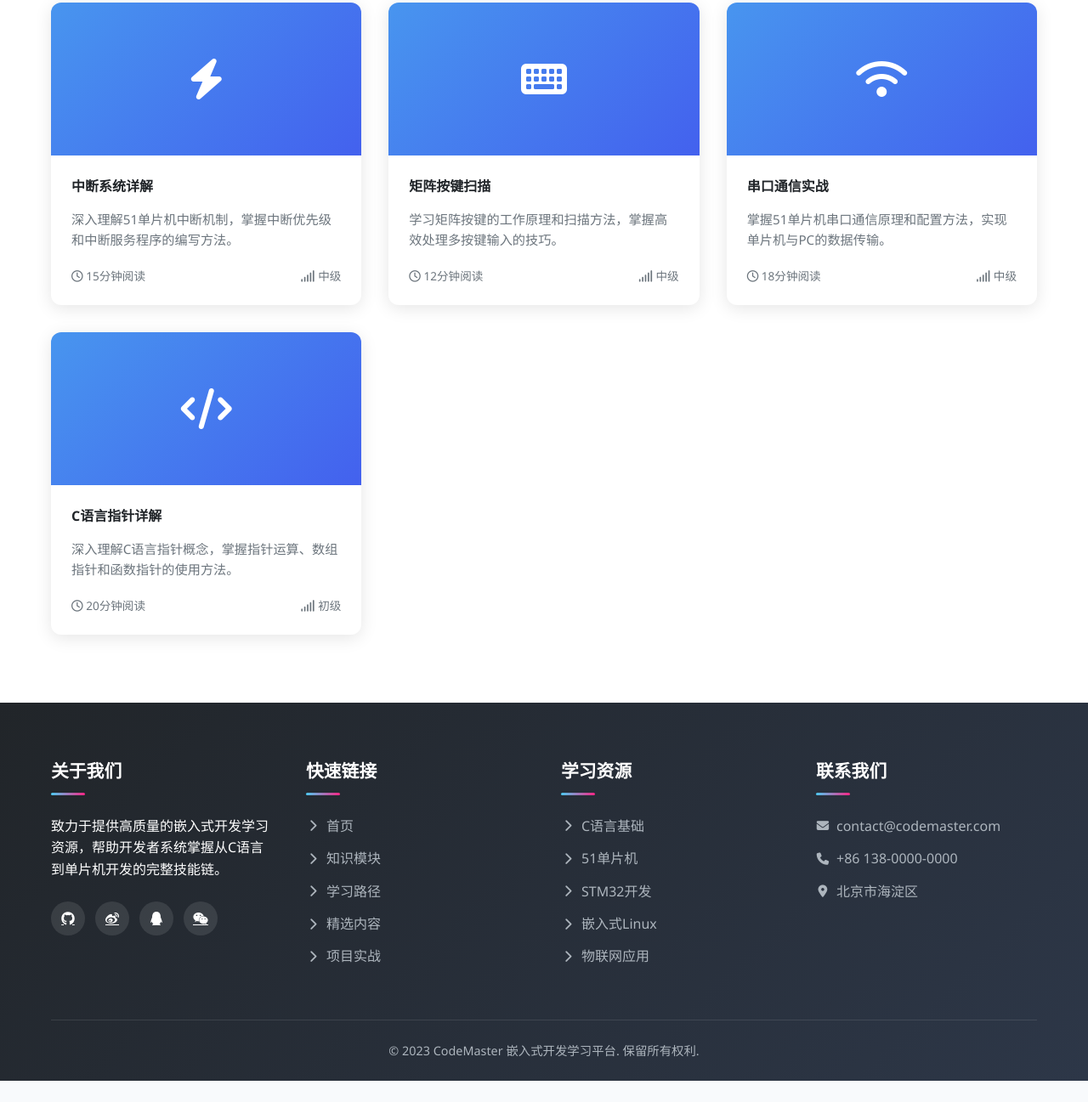
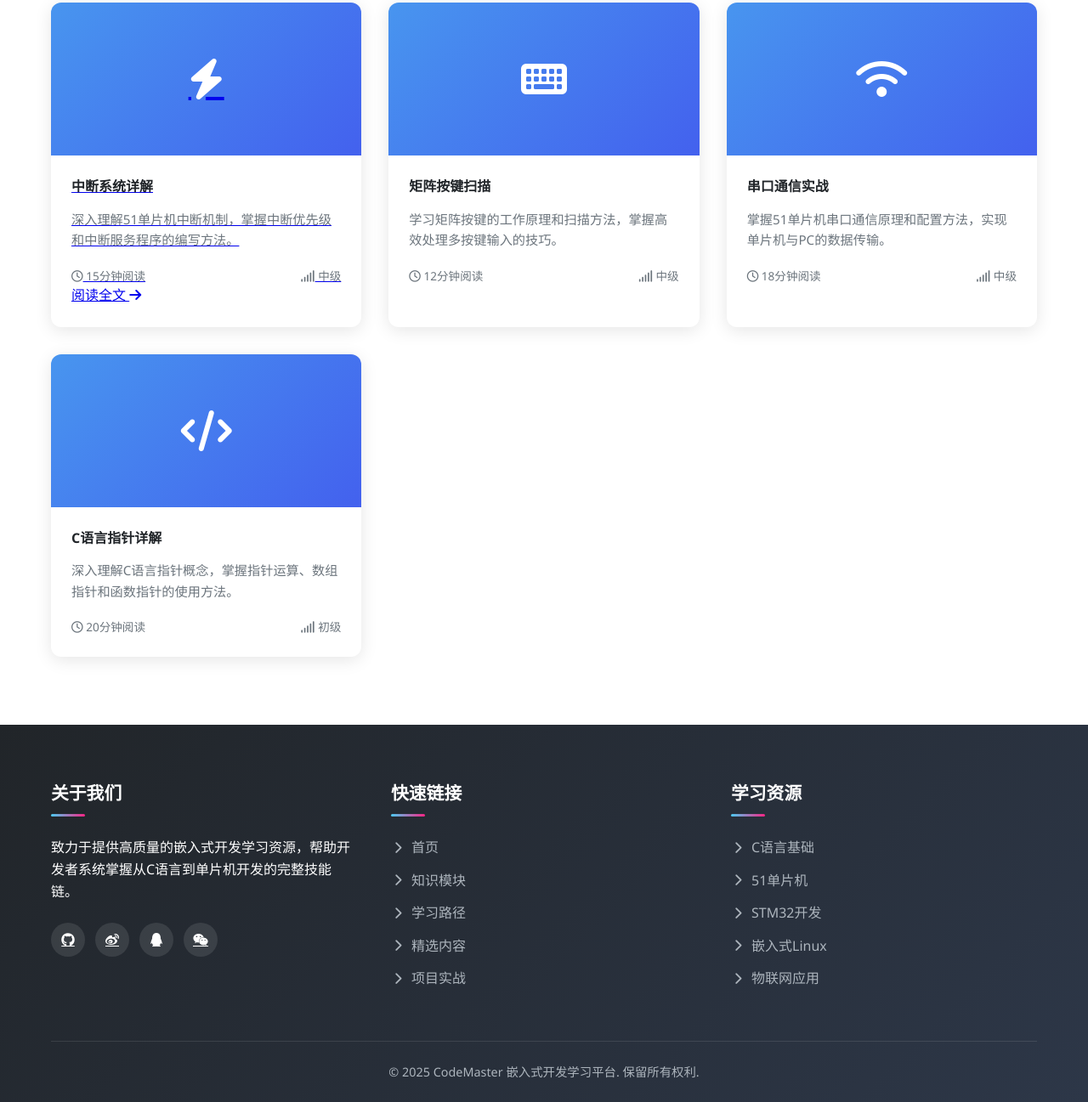
Before and after one commit to xtwzsoys/xtwzsoys.github.io, a plain HTML site: page 51-mcu/index.html in a window 1280 px wide. Shown: the part 2986-4283 px from the top of the page at 85% size. Before the commit the page ends 4258 px from the top, so only its background shows below. Drawn offline with Linux system fonts and the light colour scheme.

Commit message:
Update index.html

```diff
--- a/51-mcu/index.html
+++ b/51-mcu/index.html
@@ -872,7 +872,7 @@
                                 <i class="fas fa-signal"></i> 初级
                             </div>
                         </div>
-                        <a href="c-basics/index.html" class="card-link">开始学习 <i class="fas fa-arrow-right"></i></a>
+                        <a href="51-mcu/Data Types and Structures.html" class="card-link">开始学习 <i class="fas fa-arrow-right"></i></a>
                     </div>
                 </div>
 
@@ -909,7 +909,7 @@
                                 <i class="fas fa-signal"></i> 中级
                             </div>
                         </div>
-                        <a href="51-mcu/index.html" class="card-link">开始学习 <i class="fas fa-arrow-right"></i></a>
+                        <a href="MCU Introductory Knowledge Summary.html" class="card-link">开始学习 <i class="fas fa-arrow-right"></i></a>
                     </div>
                 </div>
             </div>
@@ -978,6 +978,7 @@
             </div>
             <div class="featured-grid">
                 <div class="featured-card animated" style="animation-delay: 0.1s">
+                     <a href="51-mcu/Interrupt System Structure and Interrupt Function.html" class="card-link-wrapper">
                         <div class="featured-image">
                             <i class="fas fa-bolt"></i>
                         </div>
@@ -988,7 +989,9 @@
                                 <span><i class="far fa-clock"></i> 15分钟阅读</span>
                                 <span><i class="fas fa-signal"></i> 中级</span>
                             </div>
+                            <div class="read-more">阅读全文 <i class="fas fa-arrow-right"></i></div>
                         </div>
+                    </a>
                 </div>
 
                 <div class="featured-card animated" style="animation-delay: 0.2s">
@@ -1070,17 +1073,9 @@
                         <li><a href="#"><i class="fas fa-chevron-right"></i> 物联网应用</a></li>
                     </ul>
                 </div>
-                <div class="footer-column">
-                    <h3>联系我们</h3>
-                    <ul class="footer-links">
-                        <li><a href="#"><i class="fas fa-envelope"></i> contact@codemaster.com</a></li>
-                        <li><a href="#"><i class="fas fa-phone"></i> +86 138-0000-0000</a></li>
-                        <li><a href="#"><i class="fas fa-map-marker-alt"></i> 北京市海淀区</a></li>
-                    </ul>
-                </div>
             </div>
             <div class="copyright">
-                <p>&copy; 2023 CodeMaster 嵌入式开发学习平台. 保留所有权利.</p>
+                <p>&copy; 2025 CodeMaster 嵌入式开发学习平台. 保留所有权利.</p>
             </div>
         </div>
     </footer>
```
Lines whose indentation alone changed are shown as unchanged.
